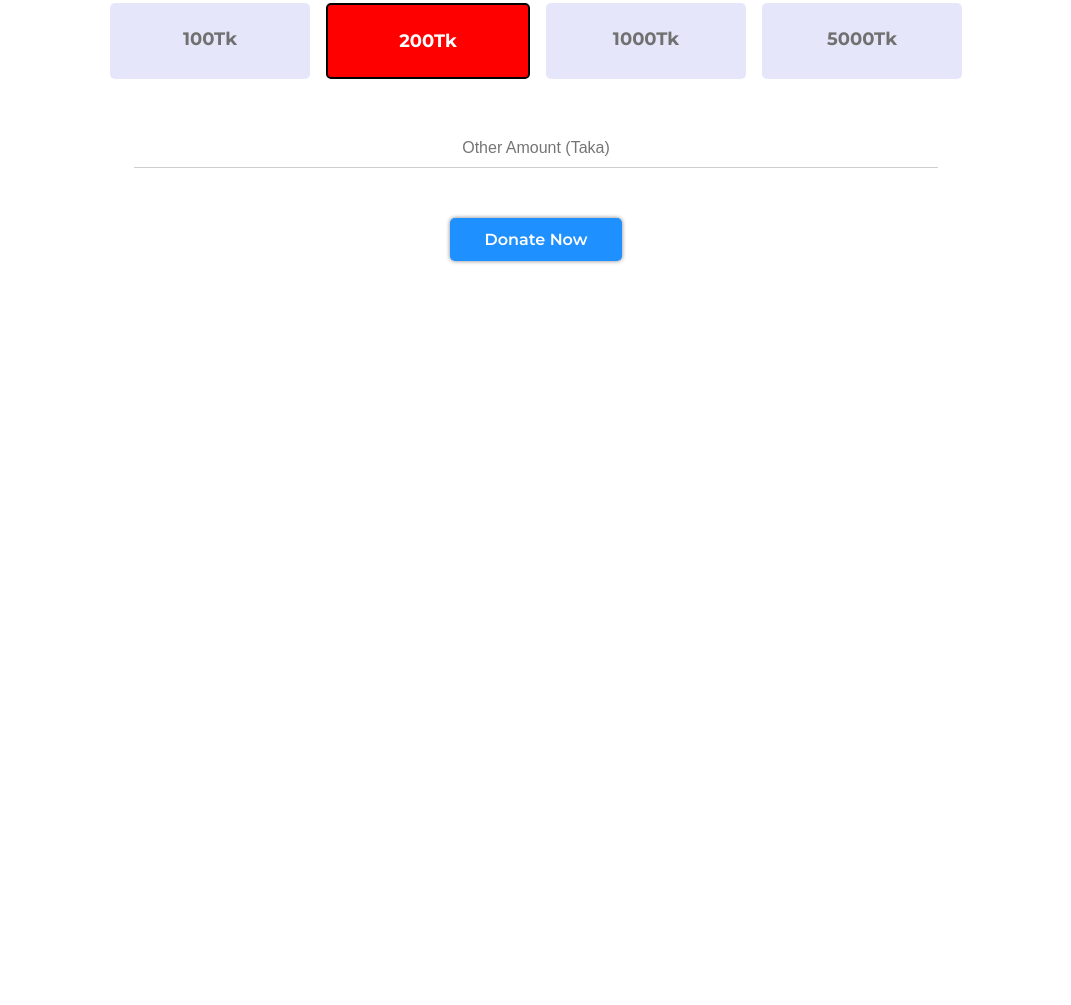
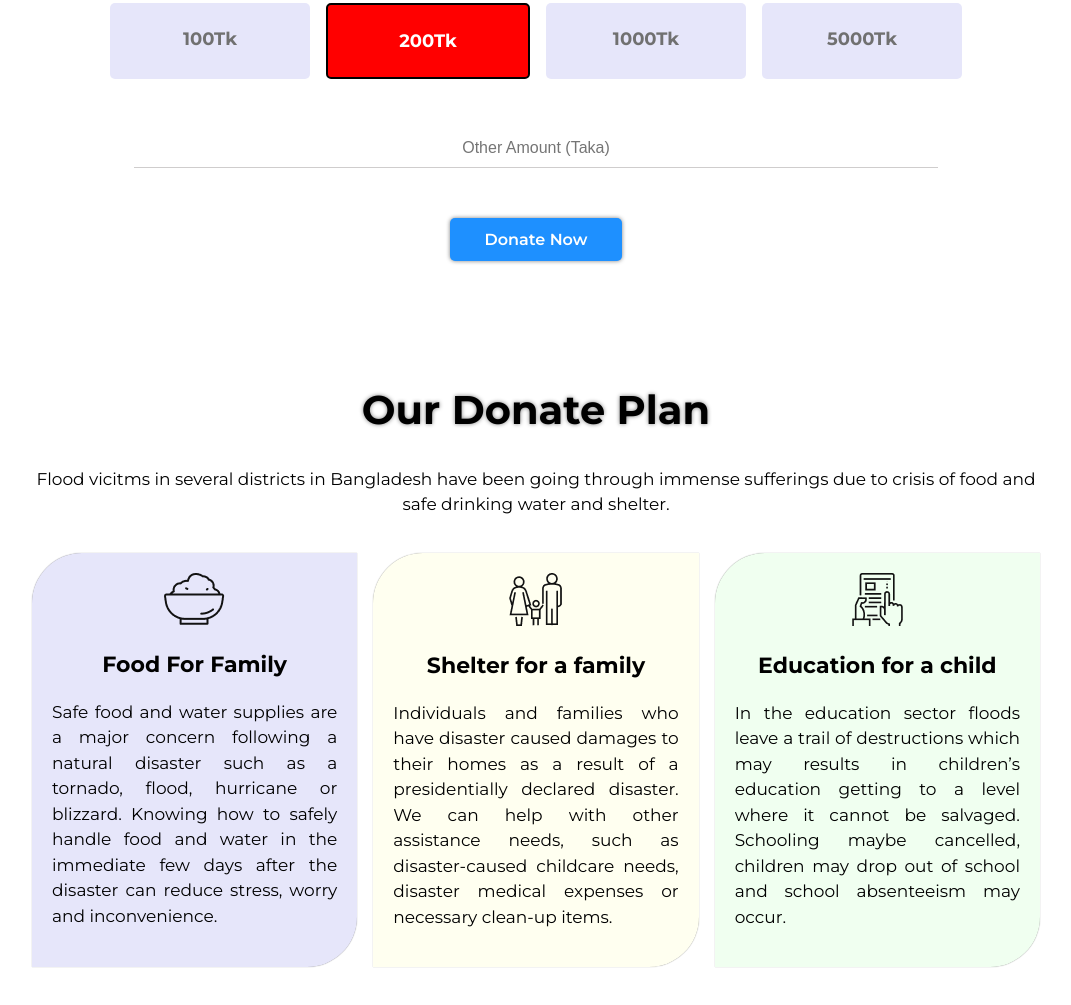
Before and after one commit to RMRana/Relief-Project, a plain HTML site: page index.html in a window 1280 px wide. Shown: the part 921-1926 px from the top of the page, without its empty margins (104-1175 px from the left). Before the commit the page ends 1232 px from the top, so only its background shows below. Drawn offline with Linux system fonts and the light colour scheme.

Commit message:
plan Section

```diff
--- a/css/style.css
+++ b/css/style.css
@@ -91,3 +91,31 @@ input[type="text"]{
     border: none;
 }
 /*-------------------------------------- Donate CSS End ----------------------------------------------*/
+/*------------------------------------- Plan CSS Start ----------------------------------------------*/
+.card-container{
+    display: flex;
+}
+.card{
+    width: 30%;
+    box-shadow: 0px  0px 1px gray;
+    padding: 20px;
+    text-align: center;
+    border-top-left-radius: 50px;
+    border-bottom-right-radius: 50px;
+    margin: 0 8px;
+}
+.card p{
+    text-align: justify;
+}
+
+.food-card{
+    background-color: #E6E6FA;
+}
+.shelter-card{
+    background-color: #FFFFF0;
+}
+.education-card{
+    background-color: #F0FFF0;
+}
+
+/*-------------------------------------- Plan CSS End ----------------------------------------------*/
--- a/index.html
+++ b/index.html
@@ -48,6 +48,44 @@
         </div>
     </section>
 
+    <!--********************************************* Donate Section End *************************************************-->
+<!--********************************************* Plan Section Start ************************************************-->
+
+<section>
+    <div class="container">
+       <div class="title">
+           <h2>Our Donate Plan</h2>
+           <p>Flood vicitms in several districts in Bangladesh have been going through immense sufferings due to crisis of food and safe drinking water and shelter.</p>
+       </div>
+       <div class="card-container">
+           <div class="card food-card">
+               <img src="icons/food.png" alt="food">
+               <h3>Food For Family</h3>
+               <p>Safe food and water supplies are a major
+                   concern following a natural disaster such as a tornado,
+                   flood, hurricane or blizzard. Knowing how to safely handle
+                   food and water in the immediate few days after the disaster
+                   can reduce stress, worry and inconvenience.</p>
+           </div>
+           <div class="card shelter-card">
+               <img src="icons/shelter.png" alt="house">
+               <h3>Shelter for a family</h3>
+               <p>Individuals and families who have
+                   disaster caused damages to their homes as a result
+                   of a presidentially declared disaster. We can help
+                   with other assistance needs, such as disaster-caused
+                   childcare needs, disaster medical expenses or necessary
+                   clean-up items.</p>
+           </div>
+           <div class="card education-card">
+               <img src="icons/Frame-1.png" alt="Education">
+               <h3>Education for a child</h3>
+               <p>In the education sector floods leave a trail of destructions which may results in children’s education getting to a level where it cannot be salvaged. Schooling maybe cancelled, children may drop out of school and school absenteeism may occur.</p>
+           </div>
+       </div>
+    </div>
+</section>
+
 
 
 </body>
```
